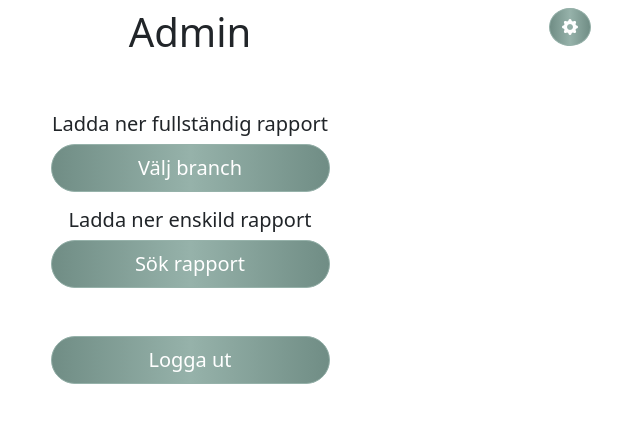
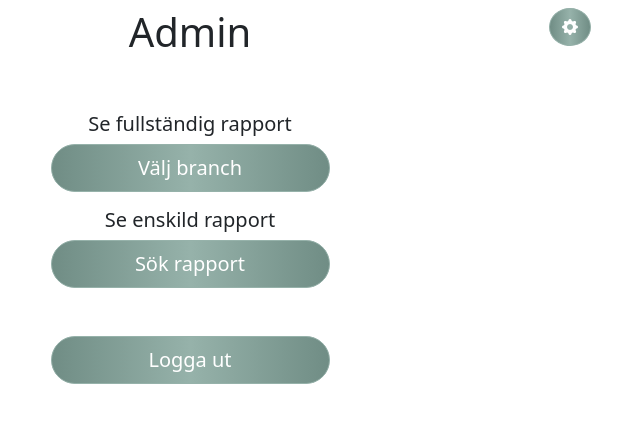
Before and after one commit to Sjofil/HASAB-IDA3, a Flask app: page /adminIndex in a window 1280 px wide. Shown: the part 188-611 px from the top of the page, without its empty margins (450-1090 px from the left). Run offline with Flask 2, Linux system fonts and the light colour scheme; the visitor is signed in with stand-in values (Sample User, id 1); some libraries are stand-ins or nearby versions.

Commit message:
updated admin_index

```diff
--- a/Website/templates/Admin-html/admin-index.html
+++ b/Website/templates/Admin-html/admin-index.html
@@ -66,7 +66,7 @@
 <section class="container-fluid text-center">
   <form method="post" action = "">
   <div class=" container mt-5 dropdown text-center">
-    <p class="h5 mb-2">Ladda ner fullständig rapport</p>
+    <p class="h5 mb-2">Se fullständig rapport</p>
 
     <button class="btn btn-secondary rounded-pill  btn-lg col-lg-3 "  data-bs-toggle="dropdown">
        Välj branch
@@ -81,7 +81,7 @@
 </div>
 </form>
     <div class="container mt-3 ">
-        <p class="h5 mb-2">Ladda ner enskild rapport</p>
+        <p class="h5 mb-2">Se enskild rapport</p>
         <button class="btn btn-secondary btn-lg col-lg-3 rounded-pill" data-bs-toggle="modal" data-bs-target="#search-modal"> Sök rapport </button>
     </div>
 
```
Also changed, not shown: Slutrapport/images/admin_index.png.
